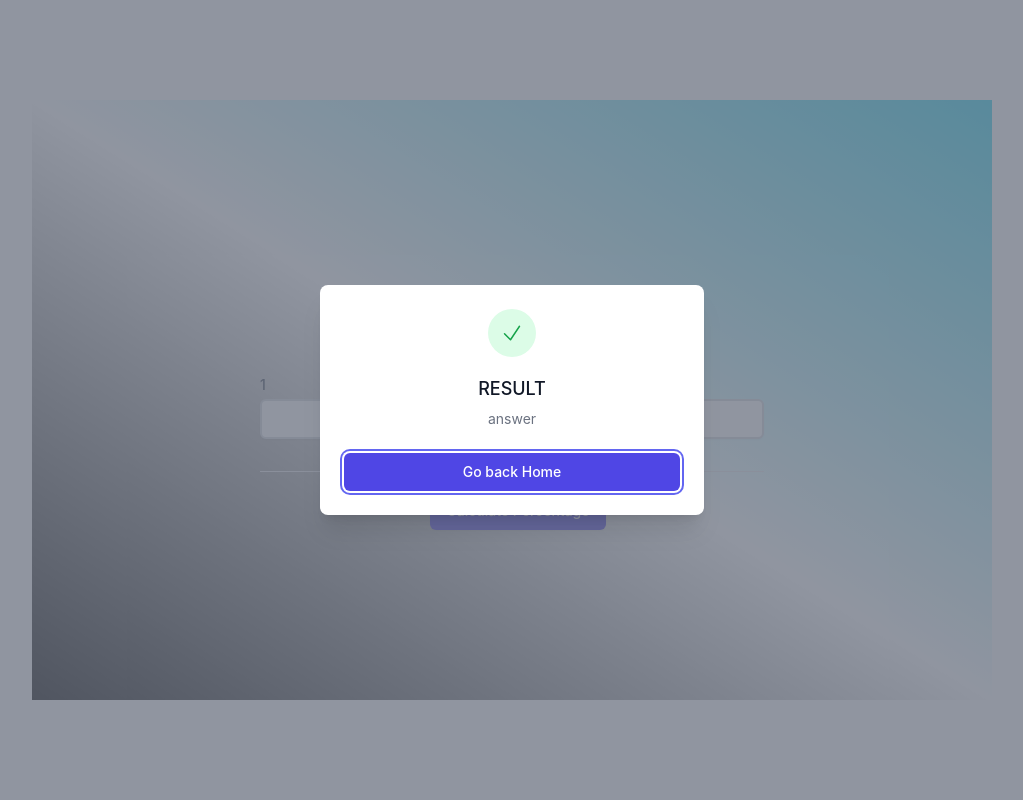
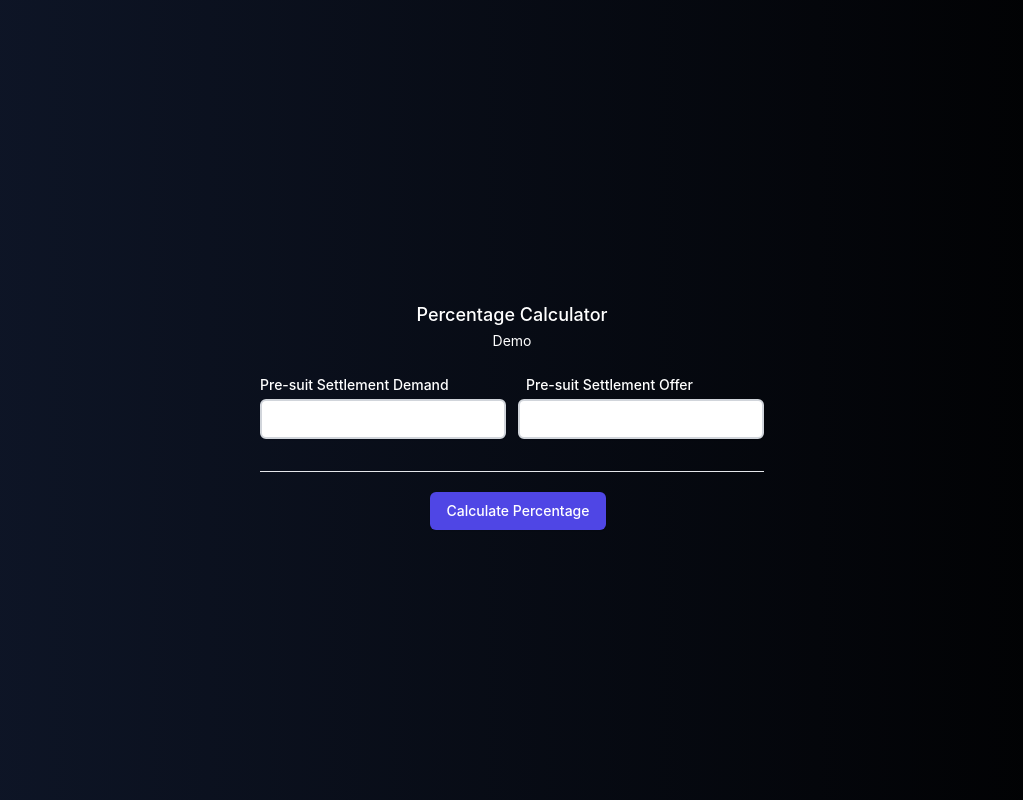
Before and after one commit to Windless95/AlyForm, a React (Create React App) app in the folder form/: page / in a window 1280 px wide. Shown: the whole page, without its empty margins (128-1151 px from the left). Built offline with nearby package versions, Linux system fonts and the light colour scheme.

Commit message:
finished

```diff
--- a/form/src/App.js
+++ b/form/src/App.js
@@ -2,48 +2,51 @@ import { React, Fragment, useState, useEffect } from "react";
 import { Dialog, Transition } from "@headlessui/react";
 import { CheckIcon } from "@heroicons/react/24/outline";
 
-function App() {
-  const [open, setOpen] = useState(true);
-  const [input1, setInput1] = useState(" ")
-  const [input2, setInput2] = useState(" ")
 
 const PopUp = ({ input1 = 0, input2 = 0 }) => {
   const [difference, setDifference] = useState(0);
 
   useEffect(() => {
-        setDifference(input2 - input1);
+      setDifference(input1 - input2);
   }, [input1, input2]);
 
   return (
       <>
-            <p className="text-sm text-gray-500">Difference: {difference}</p>
-            <p className="text-sm text-gray-500">Half of Difference: {difference * 0.5}</p>
-            <p className="text-sm text-gray-500">Quarter of Difference: {difference * 0.25}</p>
+          <p className="text-sm text-white">Difference: {difference}</p>
+          <p className="text-sm text-white">Half of Difference: {difference * 0.5}</p>
+          <p className="text-sm text-white">Quarter of Difference: {difference * 0.25}</p>
       </>
   )
 }
 
 
+function App() {
+  const [open, setOpen] = useState(false);
+  const [input1, setInput1] = useState(" ")
+  const [input2, setInput2] = useState(" ")
+
+
+
   return (
-    <div className="flex h-screen w-screen items-center justify-center">
-      <div className="border-solid border-10 m-8 flex h-3/4 w-3/4 items-center bg-gradient-to-bl from-cyan-400 via-white to-black">
+    <div className="flex h-screen w-screen items-center justify-center bg-gradient-to-r from-primary-dark to-black">
+      <div className="border-solid border-10 m-8 flex h-3/4 w-3/4 items-center ">
         <div className="mx-auto max-h-full max-w-3xl">
-          <form className="space-y-8 divide-y divide-gray-200">
+          <div className="space-y-8 divide-y divide-gray-200">
             <div className="space-y-8 divide-y divide-gray-200">
               <div className="pt-8">
                 <div>
-                  <h3 className="text-lg text-center font-medium leading-6 text-gray-900">
-                    Calculation
+                  <h3 className="text-lg text-center font-medium leading-6 text-white">
+                    Percentage Calculator
                   </h3>
-                  <p className="mt-1 text-sm text-gray-500 text-center">Demo</p>
+                  <p className="mt-1 text-sm text-white text-center">Demo</p>
                 </div>
                 <div className="mt-6 flex w-full gap-3">
                   <div className="flex-1">
                     <label
                       htmlFor="first-name"
-                      className="block text-sm font-medium text-gray-700"
+                      className="block text-sm font-medium text-white"
                     >
-                      1
+                     Pre-suit Settlement Demand
                     </label>
                     <div className="mt-1">
                       <input
@@ -61,9 +64,9 @@ function App() {
                   <div className="flex-1">
                     <label
                       htmlFor="second"
-                      className="block text-sm px-2 font-medium text-gray-700"
+                      className="block text-sm px-2 font-medium text-white"
                     >
-                      2
+                      Pre-suit Settlement Offer
                     </label>
                     <div className="mt-1">
                       <input
@@ -83,14 +86,14 @@ function App() {
             <div className="pt-5">
               <div className="flex justify-center">
                 <button
-                  onClick={() => setOpen((open) => !open)}
+                  onClick={() => setOpen(true)}
                   type="submit"
                   className="ml-3 inline-flex justify-center rounded-md border border-transparent bg-indigo-600 py-2 px-4 text-sm font-medium text-white shadow-sm hover:bg-indigo-700 focus:outline-none focus:ring-2 focus:ring-indigo-500 focus:ring-offset-2"
                 >
                   Calculate Percentage
                 </button>
                 <Transition.Root show={open} as={Fragment}>
-                  <Dialog as="div" className="relative z-40" onClose={setOpen}>
+                <Dialog as="div" className="relative z-40" onClose={() => setOpen(false)}>
                     <Transition.Child
                       as={Fragment}
                       enter="ease-out duration-300"
@@ -114,7 +117,7 @@ function App() {
                           leaveFrom="opacity-100 translate-y-0 sm:scale-100"
                           leaveTo="opacity-0 translate-y-4 sm:translate-y-0 sm:scale-95"
                         >
-                          <Dialog.Panel className="relative transform overflow-hidden rounded-lg bg-white px-4 pt-5 pb-4 text-left shadow-xl transition-all sm:my-8 sm:w-full sm:max-w-sm sm:p-6">
+                          <Dialog.Panel className="relative transform overflow-hidden rounded-lg bg-primary-dark px-40 pt-10 pb-10 text-left shadow-xl transition-all">
                             <div>
                               <div className="mx-auto flex h-12 w-12 items-center justify-center rounded-full bg-green-100">
                                 <CheckIcon
@@ -125,14 +128,14 @@ function App() {
                               <div className="mt-3 text-center sm:mt-5">
                                 <Dialog.Title
                                   as="h3"
-                                  className="text-lg font-medium leading-6 text-gray-900"
+                                  className="text-lg font-medium leading-6 text-white"
                                 >
                                   RESULT
                                 </Dialog.Title>
                                 <div className="mt-2">
-                                  <p className="text-sm text-gray-500">
-                                    answer
-                                  </p>
+                                  <div className="">
+                                  <PopUp input1={Number(input1)} input2={Number(input2)} />
+                                  </div>
                                 </div>
                               </div>
                             </div>
@@ -153,7 +156,7 @@ function App() {
                 </Transition.Root>
               </div>
             </div>
-          </form>
+          </div>
         </div>
       </div>
     </div>
--- a/form/src/popup.js
+++ b/form/src/popup.js
@@ -93,4 +93,4 @@ export default function Popup() {
               </div>
             </div>
   )
-}
+}*/
--- a/form/tailwind.config.js
+++ b/form/tailwind.config.js
@@ -4,7 +4,11 @@ module.exports = {
     "./src/**/*.{js,jsx,ts,tsx}",
   ],
   theme: {
-    extend: {},
+    extend: {
+      colors: {
+        'primary-dark': '#0F172A',
+      }
+    },
   },
   plugins: [
     require('@tailwindcss/forms'),
```
Lines whose indentation alone changed are shown as unchanged.
